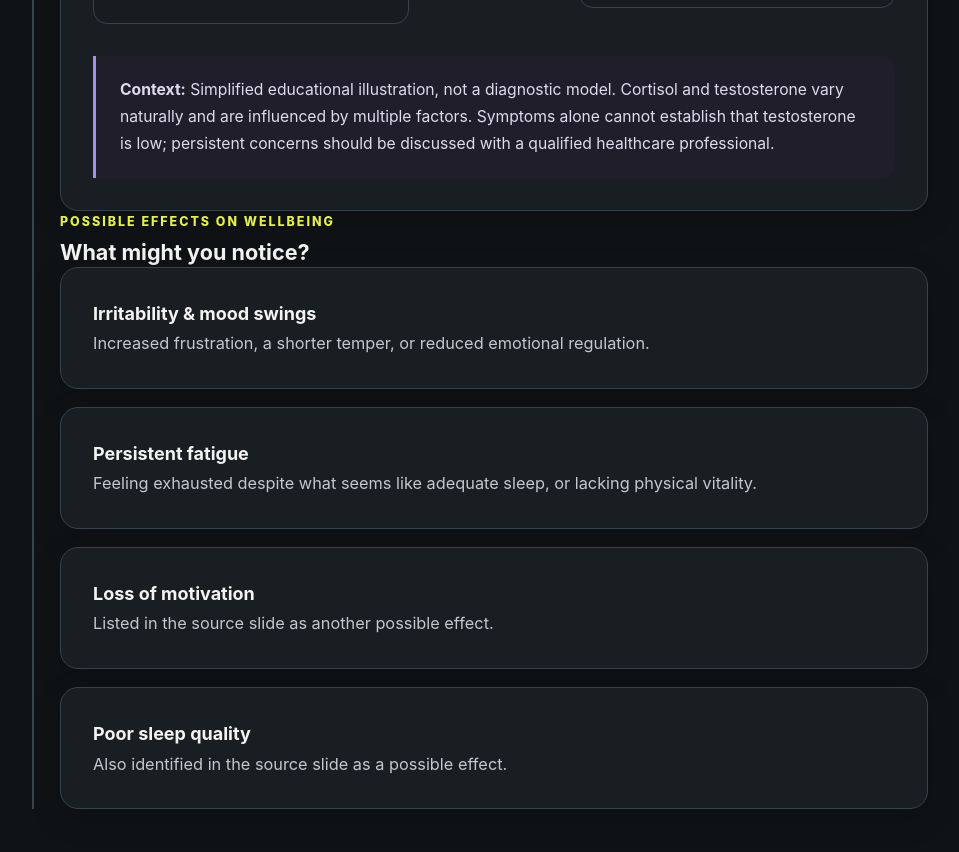
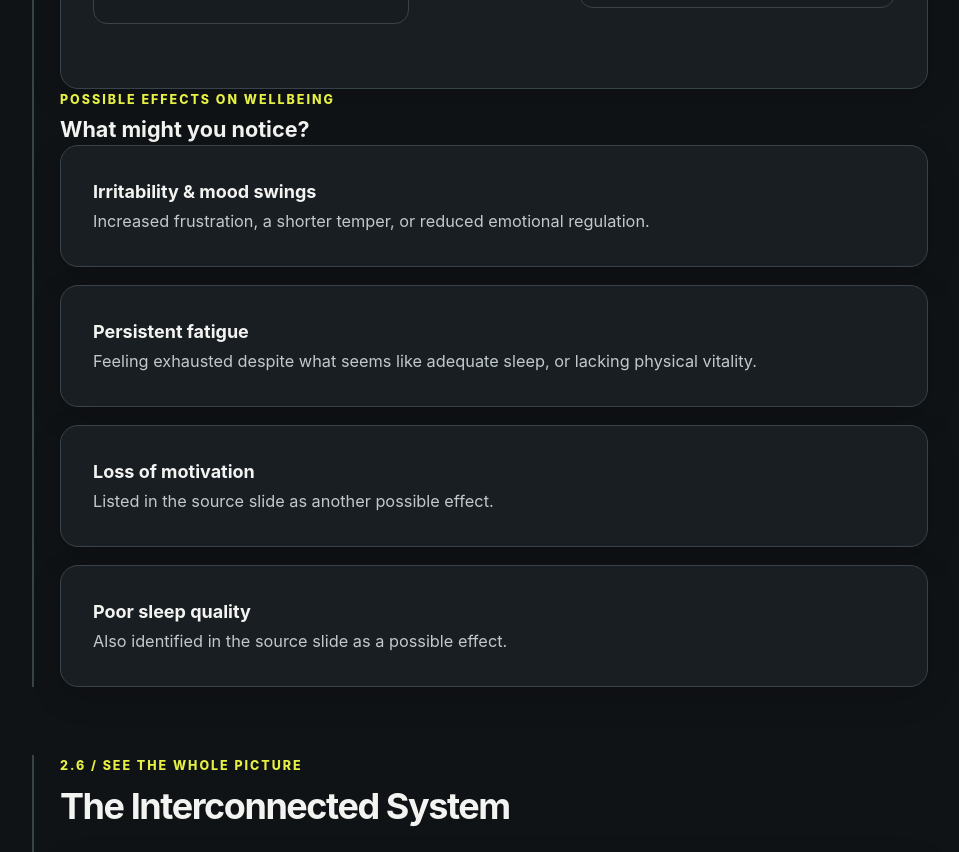
Before and after one commit to alex-sav92/men-info, a plain HTML site: page index.html in a window 1280 px wide. Shown: the part 7359-8211 px from the top of the page, without its empty margins (160-1119 px from the left). Drawn offline with Linux system fonts and the light colour scheme.

Commit message:
Remove context note from index.html
Removed context note about hormonal health and diagnostics.

```diff
--- a/index.html
+++ b/index.html
@@ -973,7 +973,6 @@ img {
   </div>
 
 </div>
-      <div class="note"><strong>Context:</strong> Simplified educational illustration, not a diagnostic model. Cortisol and testosterone vary naturally and are influenced by multiple factors. Symptoms alone cannot establish that testosterone is low; persistent concerns should be discussed with a qualified healthcare professional.</div>
     </article>
     <div><div class="kicker">Possible effects on wellbeing</div><h3 style="font-size:1.35rem;margin:5px 0 0">What might you notice?</h3></div>
     <div class="grid two">
```
